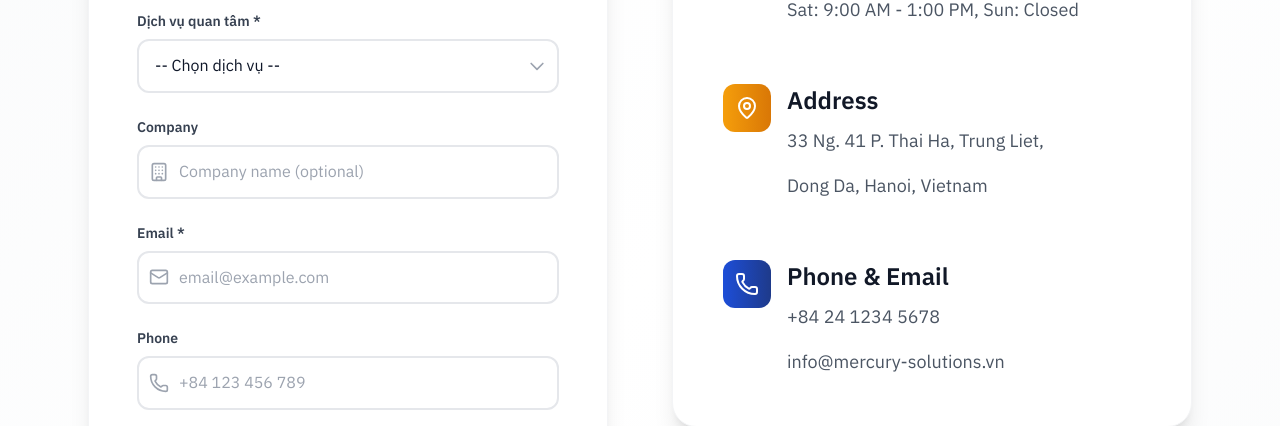
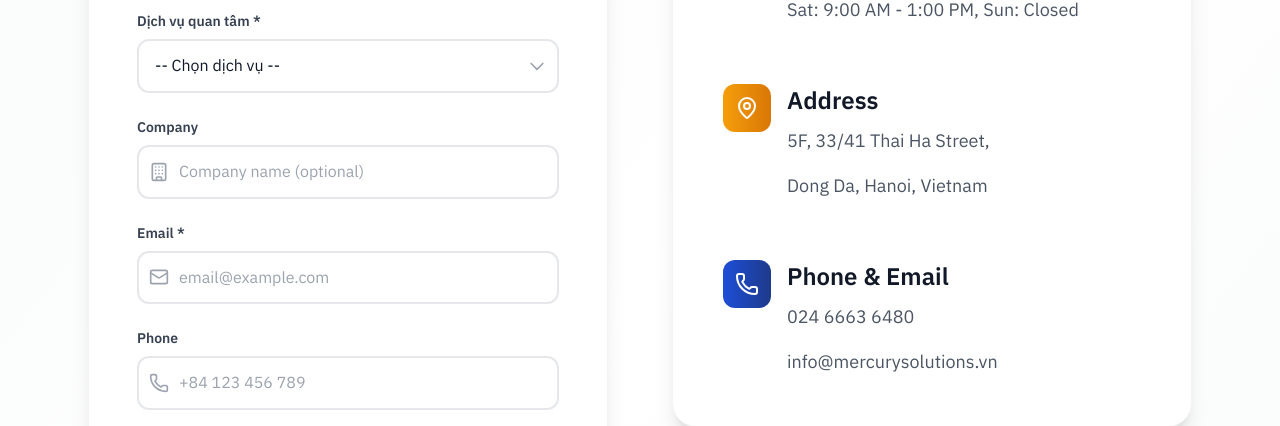
Before and after one commit to vungocdu/mercury-homepage, a Next.js app: page /quickshift in a window 1280 px wide. Shown: the part 8039-8465 px from the top of the page. Built offline with nearby package versions, Linux system fonts and the light colour scheme; no server answers.

Commit message:
feat: update company information across multiple components and translations

```diff
--- a/app/about/AboutPageClient.tsx
+++ b/app/about/AboutPageClient.tsx
@@ -27,19 +27,19 @@ export default function AboutPageClient() {
     {
       icon: MapPin,
       label: aboutSection?.company?.address || "Address",
-      value: aboutSection?.companyInfo?.address || "5th Floor, 33/41 Thai Ha Street, Trung Liet Ward, Dong Da District, Hanoi City, Vietnam",
+      value: aboutSection?.companyInfo?.address || "5th Floor, 33/41 Thai Ha Street, Dong Da District, Hanoi City, Vietnam",
       gradient: "from-mercury-gold-500 to-mercury-gold-600"
     },
     {
       icon: FileText,
       label: aboutSection?.company?.taxCode || "Tax Code",
-      value: aboutSection?.companyInfo?.taxCode || "0123456789",
+      value: aboutSection?.companyInfo?.taxCode || "0110235195",
       gradient: "from-blue-500 to-purple-600"
     },
     {
       icon: Phone,
       label: aboutSection?.company?.phone || "Phone",
-      value: aboutSection?.companyInfo?.phone || "+84 (0)28 3xxx xxxx",
+      value: aboutSection?.companyInfo?.phone || "024 6663 6480",
       gradient: "from-green-500 to-teal-600"
     },
     {
--- a/app/about/page.tsx
+++ b/app/about/page.tsx
@@ -6,7 +6,7 @@ export const dynamic = 'force-static'
 
 export const metadata: Metadata = {
   title: 'Về chúng tôi - Mercury Solutions Vietnam Company Limited | Công ty Công nghệ & Truyền thông',
-  description: 'Mercury Solutions Vietnam Company Limited - Đơn vị tiên phong về giải pháp AI, Digital Transformation và Video Production. Địa chỉ: Tầng 5, số nhà 33/41 Thái Hà, Phường Trung Liệt, Quận Đống Đa, Thành phố Hà Nội, Việt Nam.',
+  description: 'Công ty TNHH Mercury Solutions Việt Nam - Đơn vị tiên phong về giải pháp AI, Digital Transformation và Video Production. Địa chỉ: Tầng 5, số nhà 33/41 Thái Hà, Phường Đống Đa, TP Hà Nội. MST: 0110235195.',
   keywords: [
     'Mercury Solutions Vietnam Company Limited',
     'MERCURY SOLUTIONS VIETNAM COMPANY LIMITED',
--- a/app/privacy/PrivacyPageClient.tsx
+++ b/app/privacy/PrivacyPageClient.tsx
@@ -160,12 +160,12 @@ export default function PrivacyPageClient() {
               </motion.a>
 
               <motion.a
-                href="tel:+84283xxxxxx"
+                href="tel:+842466636480"
                 className="flex items-center justify-center space-x-3 p-4 bg-white rounded-2xl shadow-lg hover:shadow-xl transition-all duration-300 border border-gray-100 hover:border-mercury-blue-200"
                 whileHover={{ y: -2 }}
               >
                 <Phone className="w-6 h-6 text-mercury-blue-600" />
-                <span className="text-gray-800 font-semibold">+84 (0)28 3xxx xxxx</span>
+                <span className="text-gray-800 font-semibold">024 6663 6480</span>
               </motion.a>
             </div>
           </motion.div>
--- a/components/Contact.tsx
+++ b/components/Contact.tsx
@@ -103,7 +103,7 @@ export default function Contact() {
       icon: MapPin,
       title: t('contact.info.address'),
       details: [
-        '33 Ng. 41 P. Thai Ha, Trung Liet,',
+        '5F, 33/41 Thai Ha Street,',
         'Dong Da, Hanoi, Vietnam'
       ],
       color: 'from-mercury-gold-500 to-mercury-gold-600'
@@ -112,8 +112,8 @@ export default function Contact() {
       icon: Phone,
       title: t('contact.info.phone'),
       details: [
-        '+84 24 1234 5678',
-        'info@mercury-solutions.vn'
+        '024 6663 6480',
+        'info@mercurysolutions.vn'
       ],
       color: 'from-mercury-blue-600 to-mercury-blue-700'
     }
--- a/components/Footer.tsx
+++ b/components/Footer.tsx
@@ -26,7 +26,7 @@ export default function Footer() {
                   <MapPin className="w-5 h-5 text-mercury-gold-400" />
                 </div>
                 <span className="text-gray-200">
-                  {translations?.contact?.info?.address || 'Ho Chi Minh City, Vietnam'}
+                  {translations?.contact?.info?.address || '5F, 33/41 Thai Ha, Dong Da, Hanoi'}
                 </span>
               </div>
               <div className="flex items-center space-x-4">
@@ -34,7 +34,7 @@ export default function Footer() {
                   <Phone className="w-5 h-5 text-mercury-gold-400" />
                 </div>
                 <span className="text-gray-200">
-                  {translations?.contact?.info?.phone || '+84 123 456 789'}
+                  {translations?.contact?.info?.phone || '024 6663 6480'}
                 </span>
               </div>
               <div className="flex items-center space-x-4">
@@ -42,7 +42,7 @@ export default function Footer() {
                   <Mail className="w-5 h-5 text-mercury-gold-400" />
                 </div>
                 <span className="text-gray-200">
-                  {translations?.contact?.info?.email || 'contact@mercurysolutions.vn'}
+                  {translations?.contact?.info?.email || 'info@mercurysolutions.vn'}
                 </span>
               </div>
             </div>
--- a/translations/en.ts
+++ b/translations/en.ts
@@ -163,9 +163,9 @@ export const en = {
     },
     companyInfo: {
       name: "MERCURY SOLUTIONS VIETNAM COMPANY LIMITED",
-      address: "5th Floor, 33/41 Thai Ha Street, Trung Liet Ward, Dong Da District, Hanoi City, Vietnam",
-      taxCode: "0123456789",
-      phone: "+84 (0)28 3xxx xxxx",
+      address: "5th Floor, 33/41 Thai Ha Street, Dong Da District, Hanoi City, Vietnam",
+      taxCode: "0110235195",
+      phone: "024 6663 6480",
       email: "info@mercurysolutions.vn",
       founded: "2020"
     },
--- a/translations/ja.ts
+++ b/translations/ja.ts
@@ -151,9 +151,9 @@ export const ja = {
     },
     companyInfo: {
       name: "MERCURY SOLUTIONS VIETNAM COMPANY LIMITED",
-      address: "ベトナム、ハノイ市ドンダー区チュンリエット区タイハ通り33/41号5階",
-      taxCode: "0123456789",
-      phone: "+84 (0)28 3xxx xxxx",
+      address: "ベトナム、ハノイ市ドンダー区タイハ通り33/41号5階",
+      taxCode: "0110235195",
+      phone: "024 6663 6480",
       email: "info@mercurysolutions.vn",
       founded: "2020"
     },
--- a/translations/ko.ts
+++ b/translations/ko.ts
@@ -151,9 +151,9 @@ export const ko = {
     },
     companyInfo: {
       name: "MERCURY SOLUTIONS VIETNAM COMPANY LIMITED",
-      address: "베트남 하노이시 동다구 중렬구 태하 거리 33/41번지 5층",
-      taxCode: "0123456789",
-      phone: "+84 (0)28 3xxx xxxx",
+      address: "베트남 하노이시 동다구 태하 거리 33/41번지 5층",
+      taxCode: "0110235195",
+      phone: "024 6663 6480",
       email: "info@mercurysolutions.vn",
       founded: "2020"
     },
--- a/translations/vi.ts
+++ b/translations/vi.ts
@@ -151,10 +151,10 @@ export const vi = {
       founded: "Năm thành lập"
     },
     companyInfo: {
-      name: "MERCURY SOLUTIONS VIETNAM COMPANY LIMITED",
-      address: "Tầng 5, số nhà 33/41 Thái Hà, Phường Trung Liệt, Quận Đống Đa, Thành phố Hà Nội, Việt Nam",
-      taxCode: "0123456789",
-      phone: "+84 (0)28 3xxx xxxx",
+      name: "CÔNG TY TNHH MERCURY SOLUTIONS VIỆT NAM",
+      address: "Tầng 5, số nhà 33/41 Thái Hà, Phường Đống Đa, TP Hà Nội",
+      taxCode: "0110235195",
+      phone: "024 6663 6480",
       email: "info@mercurysolutions.vn",
       founded: "2020"
     },
```
